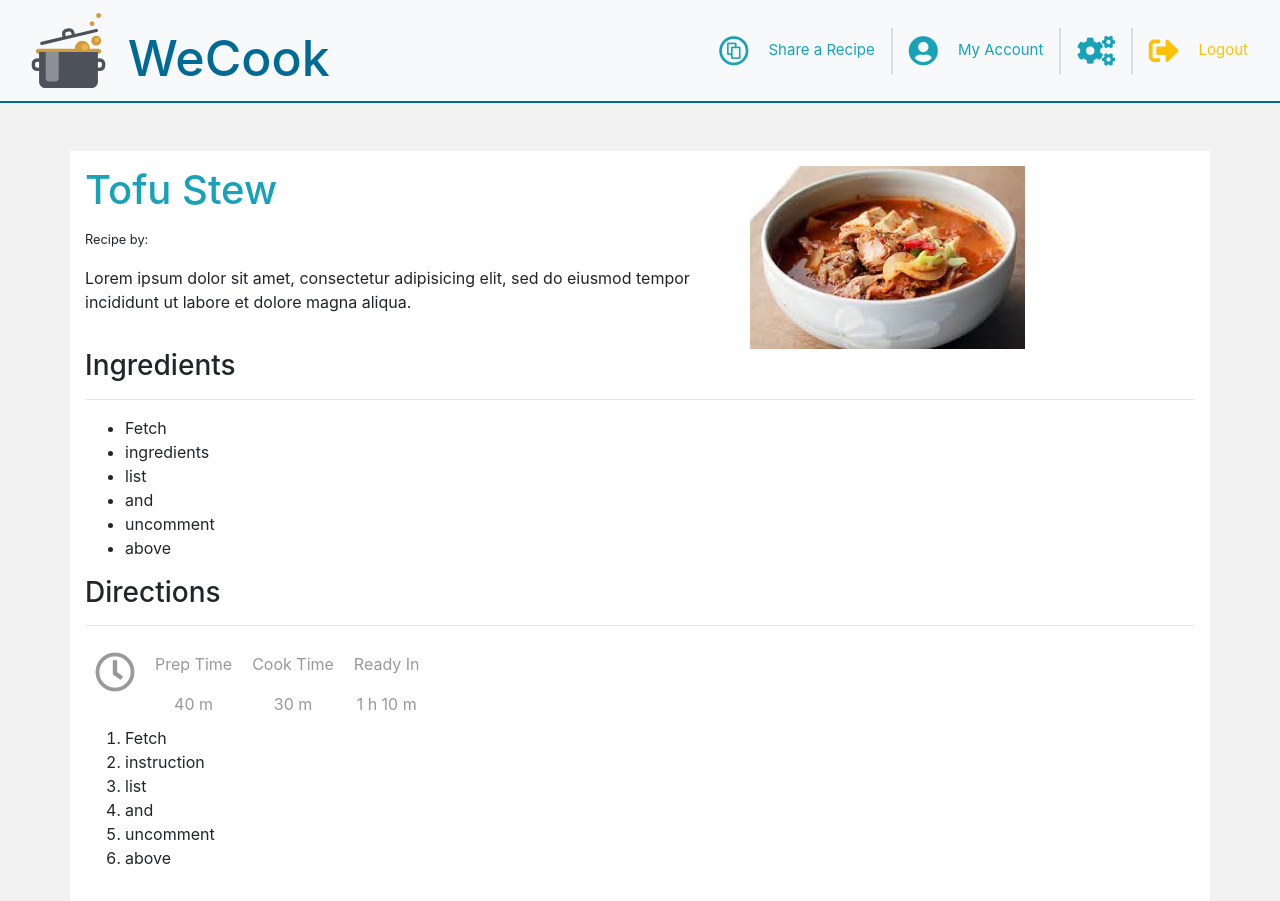
After one commit to andyxor1/wecook, a Node server app: page /recipe in a window 1280 px wide. The commit adds this page. Run offline with Node 20, Linux system fonts and the light colour scheme; some libraries are stand-ins or nearby versions.

Commit message:
initial skeleton code for recipe page

```diff
--- a/public/stylesheets/index.css
+++ b/public/stylesheets/index.css
@@ -40,6 +40,26 @@
 .share_recipe button {
   cursor: pointer;
 }
+.recipe_container {
+  padding-top: 15px;
+  padding-bottom: 15px;
+  background-color: #FFF;
+}
+
+#prepTime ul {
+    list-style-type: none;
+    margin: 0;
+    padding: 0;
+    overflow: hidden;
+}
+#prepTime li {
+  color: #999;
+  float: left;
+  text-align: center;
+  padding: 10px;
+}
+
+
 
 
 
--- /dev/null
+++ b/views/pages/recipe_page.ejs
@@ -0,0 +1,78 @@
+<%include ../includes/header %>
+<%include ../includes/nav %>
+
+<div class="container mt-5 recipe_container">
+
+    <!-- Image and Info -->
+    <div>
+        <div class="row">
+            <div class="col-md-7">
+                <h1 class="card-title text-info">Tofu Stew <%# recipe.title; %></h1>
+                <p><small>Recipe by:</small></p>
+                <p>Lorem ipsum dolor sit amet, consectetur adipisicing elit, sed do eiusmod tempor incididunt ut labore
+                    et dolore magna aliqua.
+                    <%# recipe.description; %>
+                </p>
+            </div>
+            <div class="col-md-5">
+                <img src="/pictures/tofu-stew.jpg" alt="Image of Recipe">
+            </div>
+        </div>
+    </div>
+
+    <!-- Ingredients -->
+    <div>
+        <h3>Ingredients</h3>
+        <hr>
+        <ul>
+            <%# INGREDIENTS.forEach( (ingred)  => { %>
+            <!-- <li><%#= ingred %></li> -->
+            <%# }); %>
+
+            <li>Fetch</li>
+            <li>ingredients</li>
+            <li>list</li>
+            <li>and</li>
+            <li>uncomment</li>
+            <li>above</li>
+        </ul>
+    </div>
+
+    <!-- Directions -->
+    <div>
+        <h3>Directions</h3>
+        <hr>
+        <div id="prepTime">
+            <ul>
+                <li>
+                    <i class="icon far font-30 fa-clock"></i>
+                </li>
+                <li>
+                    <p>Prep Time</p>
+                    <time>40 m</time>
+                </li>
+                <li>
+                    <p>Cook Time</p>
+                    <time>30 m</time>
+                </li>
+                <li>
+                    <p>Ready In</p>
+                    <time>1 h 10 m</time>
+                </li>
+            </ul>
+        </div>
+
+        <ol>
+            <%# INSTRUCTIONS.forEach( (ingred) => { %>
+            <!-- <li><%#= ingred %></li> -->
+            <%# }); %>
+
+            <li>Fetch</li>
+            <li>instruction</li>
+            <li>list</li>
+            <li>and</li>
+            <li>uncomment</li>
+            <li>above</li>
+        </ol>
+    </div>
+</div>
```
